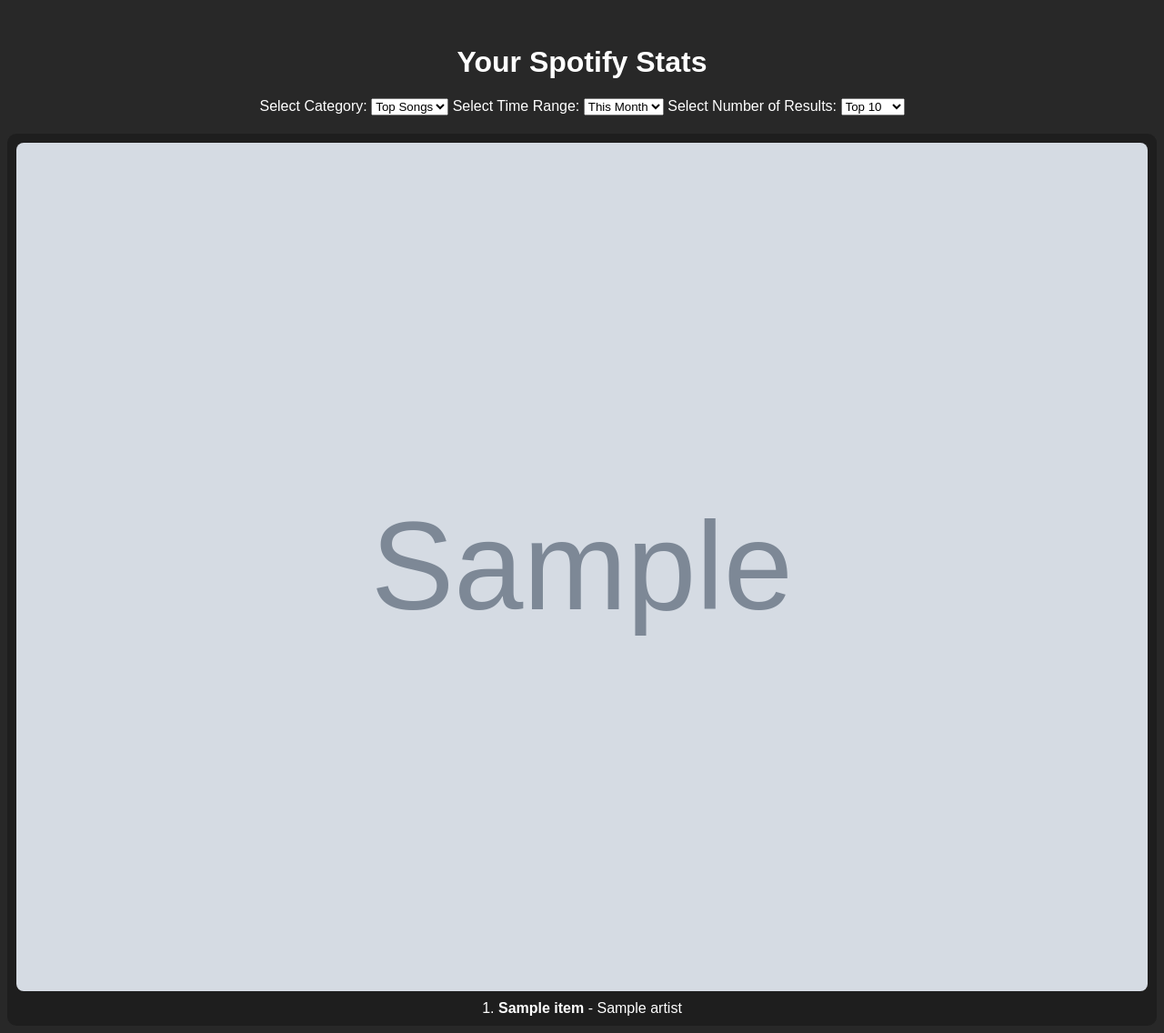
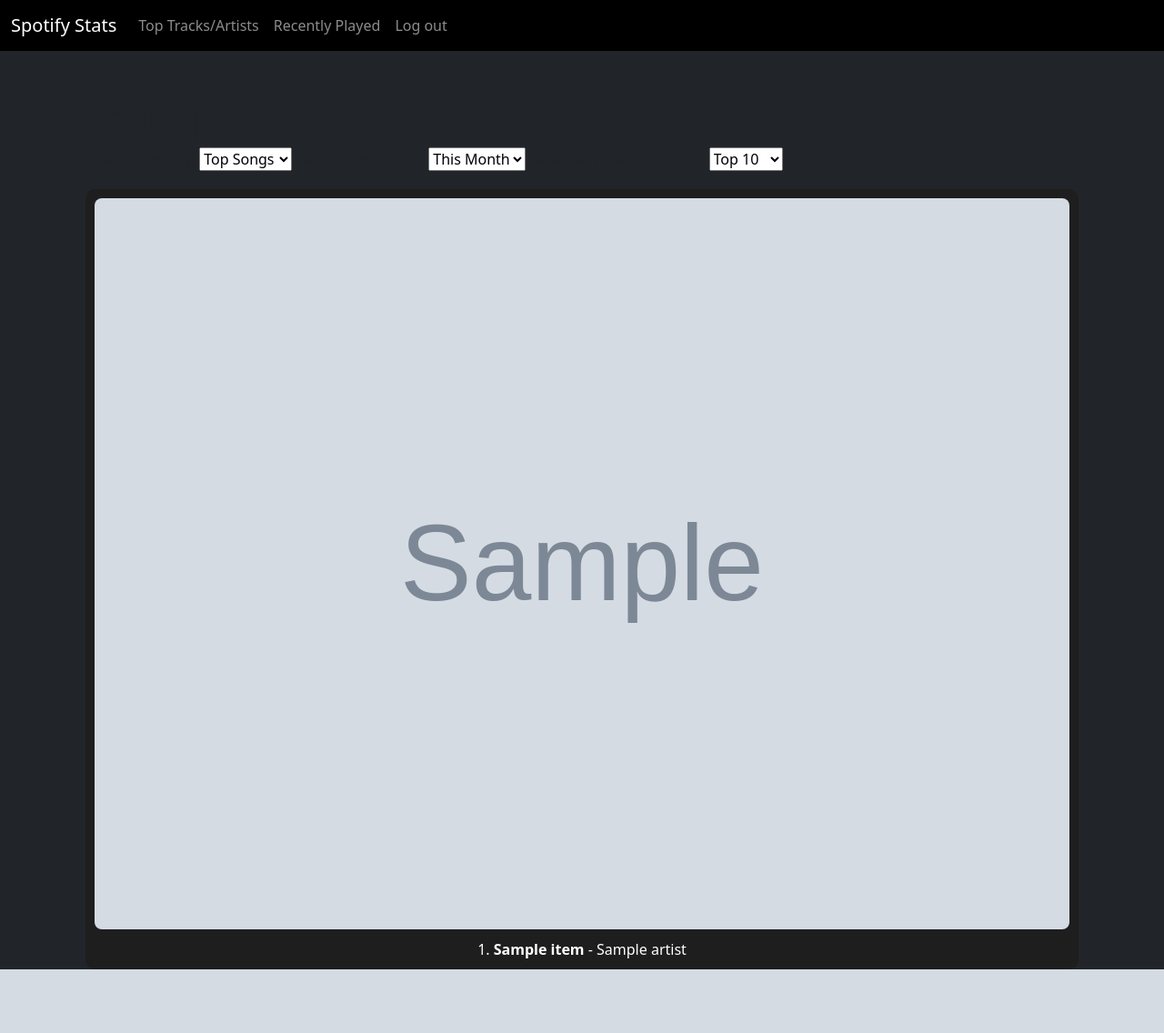
Before and after one commit to timothja/SpotifyStats, a Flask app: template src/templates/stats.html in a window 1280 px wide. Shown: the whole page at 91% size. After the commit the page ends 1066 px from the top, so only its background shows below. Run offline with Flask 3, Linux system fonts and the light colour scheme; the template is opened without the code that fills it: most values are stand-ins (such as "Sample title", 1, 10 or a date in 2020); grey boxes marked "Sample" are stand-in pictures.

Commit message:
added times played on hover, recently played and logout

```diff
--- a/src/app.py
+++ b/src/app.py
@@ -15,7 +15,7 @@
     client_id=os.getenv('SPOTIPY_CLIENT_ID'),
     client_secret=os.getenv('SPOTIPY_CLIENT_SECRET'),
     redirect_uri=os.getenv('SPOTIPY_REDIRECT_URI'),
-    scope="user-top-read"
+    scope="user-top-read user-read-recently-played"
 )
 
 @app.route('/')
@@ -26,6 +26,11 @@
 def login():
     auth_url = sp_oauth.get_authorize_url()
     return redirect(auth_url)
+
+@app.route('/logout')
+def logout():
+    session.clear()
+    return redirect('/')
 
 @app.route('/callback')
 def callback():
@@ -50,24 +55,37 @@
     items = []
 
     if category == 'tracks':
+        # Get top tracks
         results = sp.current_user_top_tracks(limit=limit, time_range=time_range)
-        items = [
-            {
+        # Calculate play count and total time listened from recently played
+        recent_tracks = sp.current_user_recently_played(limit=50)
+        play_counts = calculate_play_counts(recent_tracks)
+
+        for track in results['items']:
+            play_count = play_counts.get(track['id'], 0)
+
+            items.append({
                 'name': track['name'],
                 'artist': track['artists'][0]['name'],
-                'image': track['album']['images'][0]['url'] if track['album']['images'] else None
-            }
-            for track in results['items']
-        ]
+                'image': track['album']['images'][0]['url'] if track['album']['images'] else None,
+                'play_count': play_count,
+            })
+
     elif category == 'artists':
+        # Get top artists
         results = sp.current_user_top_artists(limit=limit, time_range=time_range)
-        items = [
-            {
+
+        # Calculate total listening time for each artist based on recent playback data
+        recent_tracks = sp.current_user_recently_played(limit=50)
+        artist_listen_times = calculate_artist_listen_times(recent_tracks)
+
+        for artist in results['items']:
+            play_count = artist_listen_times.get(artist['id'], 0)
+            items.append({
                 'name': artist['name'],
-                'image': artist['images'][0]['url'] if artist['images'] else None
-            }
-            for artist in results['items']
-        ]
+                'image': artist['images'][0]['url'] if artist['images'] else None,
+                'play_count': play_count,
+            })
 
     return render_template(
         'stats.html',
@@ -77,5 +95,55 @@
         limit=limit
     )
 
+@app.route('/recently-played')
+def recently_played():
+    token_info = session.get('token_info')
+    if not token_info:
+        return redirect('/')
+
+    sp = spotipy.Spotify(auth=token_info['access_token'])
+
+    # Get recently played tracks
+    recent_tracks = sp.current_user_recently_played(limit=50)
+
+    # Prepare the data to pass to the template
+    items = []
+    for item in recent_tracks['items']:
+        track = item['track']
+        played_at = item['played_at']
+        items.append({
+            'name': track['name'],
+            'artist': track['artists'][0]['name'],
+            'image': track['album']['images'][0]['url'] if track['album']['images'] else None,
+            'played_at': played_at
+        })
+
+    return render_template(
+        'recently_played.html',
+        items=items
+    )
+
+
+def calculate_play_counts(recent_tracks):
+    play_counts = {}
+    for track in recent_tracks['items']:
+        track_id = track['track']['id']
+        if track_id not in play_counts:
+            play_counts[track_id] = 0
+        play_counts[track_id] += 1
+    return play_counts
+
+def calculate_artist_listen_times(recent_tracks):
+    play_counts = {}
+    for item in recent_tracks['items']:
+        track = item['track']
+        artist_id = track['artists'][0]['id']
+
+        if artist_id not in play_counts:
+            play_counts[artist_id] = 0
+        play_counts[artist_id] += 1
+    return play_counts
+
+
 if __name__ == "__main__":
     app.run(debug=True)
--- a/src/static/styles.css
+++ b/src/static/styles.css
@@ -22,6 +22,7 @@
 }
 
 .grid-item {
+    position: relative;
     background-color: #1e1e1e;
     border-radius: 10px;
     padding: 10px;
@@ -29,6 +30,11 @@
     display: flex;
     flex-direction: column;
     align-items: center;
+    transition: transform 0.3s ease;
+}
+
+.grid-item:hover {
+    transform: scale(1.05);
 }
 
 .track-image {
@@ -45,3 +51,24 @@
 .grid-item p strong {
     font-weight: bold;
 }
+
+/* Hidden tooltip that shows on hover */
+.grid-item::after {
+    content: attr(title); /* This displays the hover data */
+    position: absolute;
+    bottom: 10px;
+    left: 50%;
+    transform: translateX(-50%);
+    padding: 5px;
+    background: rgba(0, 0, 0, 0.8);
+    color: white;
+    font-size: 12px;
+    border-radius: 5px;
+    opacity: 0;
+    transition: opacity 0.3s ease;
+    white-space: nowrap;
+}
+
+.grid-item:hover::after {
+    opacity: 1;
+}
--- /dev/null
+++ b/src/templates/base.html
@@ -0,0 +1,44 @@
+<!DOCTYPE html>
+<html lang="en">
+<head>
+    <meta charset="UTF-8">
+    <meta name="viewport" content="width=device-width, initial-scale=1.0">
+    <title>Spotify Stats</title>
+    <link rel="stylesheet" href="{{ url_for('static', filename='styles.css') }}">
+    <link href="https://cdn.jsdelivr.net/npm/bootstrap@5.1.3/dist/css/bootstrap.min.css" rel="stylesheet">
+</head>
+<body class="bg-dark">
+
+    <!-- Navbar -->
+    <nav class="navbar navbar-expand-lg navbar-dark bg-black">
+        <div class="container-fluid">
+            <a class="navbar-brand" href="/">Spotify Stats</a>
+            <button class="navbar-toggler" type="button" data-bs-toggle="collapse" data-bs-target="#navbarNav" aria-controls="navbarNav" aria-expanded="false" aria-label="Toggle navigation">
+                <span class="navbar-toggler-icon"></span>
+            </button>
+            <div class="collapse navbar-collapse" id="navbarNav">
+                <ul class="navbar-nav">
+                    <li class="nav-item">
+                        <a class="nav-link" href="/stats">Top Tracks/Artists</a>
+                    </li>
+                    <li class="nav-item">
+                        <a class="nav-link" href="/recently-played">Recently Played</a>
+                    </li>
+                    <li class="nav-item">
+                        <a class="nav-link" href="/logout">Log out</a>
+                    </li>
+                </ul>
+            </div>
+        </div>
+    </nav>
+
+    <!-- Main content area -->
+    <div class="container mt-4">
+        {% block content %}
+        <!-- Content from child templates will go here -->
+        {% endblock %}
+    </div>
+
+    <script src="https://cdn.jsdelivr.net/npm/bootstrap@5.1.3/dist/js/bootstrap.bundle.min.js"></script>
+</body>
+</html>
--- a/src/templates/stats.html
+++ b/src/templates/stats.html
@@ -1,14 +1,10 @@
-<!DOCTYPE html>
-<html lang="en">
-<head>
-    <meta charset="UTF-8">
-    <meta name="viewport" content="width=device-width, initial-scale=1.0">
-    <title>Your Spotify Stats</title>
-    <link rel="stylesheet" href="{{ url_for('static', filename='styles.css') }}">
-</head>
-<body>
+{% extends "base.html" %}
+
+{% block content %}
+
 <div class="container">
     <h1>Your Spotify Stats</h1>
+
     <form method="GET" action="/stats">
         <label for="category">Select Category:</label>
         <select id="category" name="category" onchange="this.form.submit()">
@@ -33,7 +29,7 @@
 
     <div class="grid">
         {% for item in items %}
-            <div class="grid-item">
+        <div class="grid-item" title="Played {{ item.play_count }} times in your last 50 songs.">
             {% if item.image %}
                 <img src="{{ item.image }}" alt="{{ item.name }}" class="track-image">
             {% endif %}
@@ -42,5 +38,5 @@
         {% endfor %}
     </div>
 </div>
-</body>
-</html>
+
+{% endblock %}
```
Also changed, not shown: src/templates/recently_played.html (added, +20 -0 lines). Lines whose indentation alone changed are shown as unchanged.
